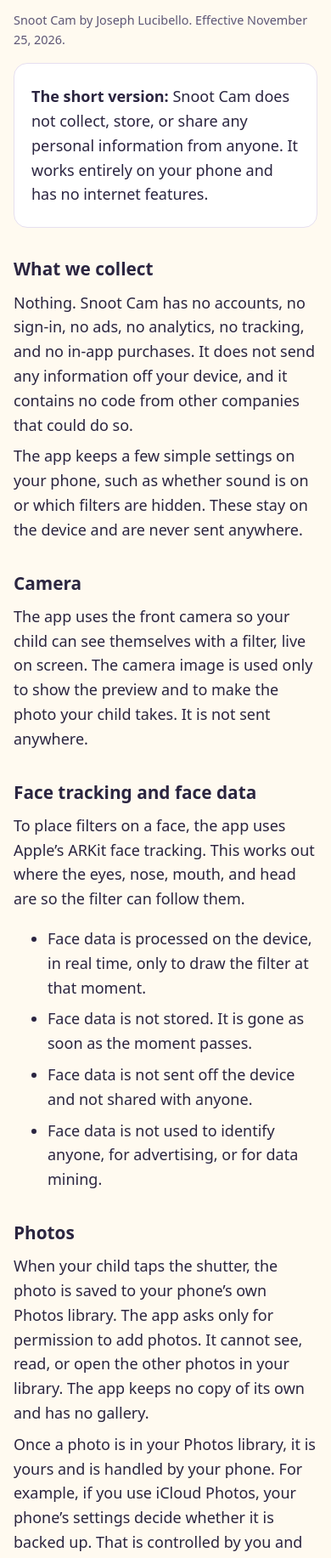
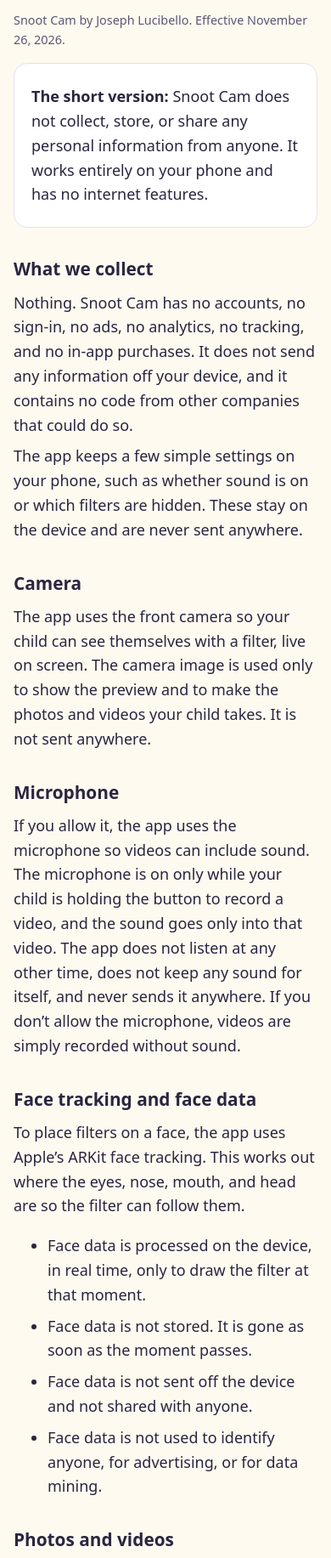
Before and after one commit to lucibelloj/snootcam, a plain HTML site: page privacy.html in a window 390 px wide. Shown: the part 111-1944 px from the top of the page at 85% size. Drawn offline with Linux system fonts and the light colour scheme.

Commit message:
Update privacy policy and support page for video and microphone

```diff
--- a/privacy.html
+++ b/privacy.html
@@ -25,7 +25,7 @@ footer{margin-top:2.5rem;color:var(--muted);font-size:.9rem}
 <main>
 <nav><a href="index.html">Home</a> <a href="privacy.html">Privacy Policy</a> <a href="support.html">Support</a></nav>
 <h1>Privacy Policy</h1>
-<p class="muted">Snoot Cam by Joseph Lucibello. Effective November 25, 2026.</p>
+<p class="muted">Snoot Cam by Joseph Lucibello. Effective November 26, 2026.</p>
 
 <div class="card"><p><strong>The short version:</strong> Snoot Cam does not collect, store, or share any personal information from anyone. It works entirely on your phone and has no internet features.</p></div>
 
@@ -34,7 +34,10 @@ footer{margin-top:2.5rem;color:var(--muted);font-size:.9rem}
 <p>The app keeps a few simple settings on your phone, such as whether sound is on or which filters are hidden. These stay on the device and are never sent anywhere.</p>
 
 <h2>Camera</h2>
-<p>The app uses the front camera so your child can see themselves with a filter, live on screen. The camera image is used only to show the preview and to make the photo your child takes. It is not sent anywhere.</p>
+<p>The app uses the front camera so your child can see themselves with a filter, live on screen. The camera image is used only to show the preview and to make the photos and videos your child takes. It is not sent anywhere.</p>
+
+<h2>Microphone</h2>
+<p>If you allow it, the app uses the microphone so videos can include sound. The microphone is on only while your child is holding the button to record a video, and the sound goes only into that video. The app does not listen at any other time, does not keep any sound for itself, and never sends it anywhere. If you don&rsquo;t allow the microphone, videos are simply recorded without sound.</p>
 
 <h2>Face tracking and face data</h2>
 <p>To place filters on a face, the app uses Apple&rsquo;s ARKit face tracking. This works out where the eyes, nose, mouth, and head are so the filter can follow them.</p>
@@ -45,9 +48,9 @@ footer{margin-top:2.5rem;color:var(--muted);font-size:.9rem}
 <li>Face data is not used to identify anyone, for advertising, or for data mining.</li>
 </ul>
 
-<h2>Photos</h2>
-<p>When your child taps the shutter, the photo is saved to your phone&rsquo;s own Photos library. The app asks only for permission to add photos. It cannot see, read, or open the other photos in your library. The app keeps no copy of its own and has no gallery.</p>
-<p>Once a photo is in your Photos library, it is yours and is handled by your phone. For example, if you use iCloud Photos, your phone&rsquo;s settings decide whether it is backed up. That is controlled by you and Apple, not by this app.</p>
+<h2>Photos and videos</h2>
+<p>When your child taps the shutter, the photo is saved to your phone&rsquo;s own Photos library. When your child presses and holds the shutter, a short video (up to 30 seconds) is recorded while they hold it and saved to the same place. The app asks only for permission to add to your library. It cannot see, read, or open the other photos and videos in your library. The app keeps no copy of its own and has no gallery: while a video is being made it exists only as a temporary file on the phone, which is deleted as soon as the video is in Photos (or if it cannot be saved).</p>
+<p>Once a photo or video is in your Photos library, it is yours and is handled by your phone. For example, if you use iCloud Photos, your phone&rsquo;s settings decide whether it is backed up. That is controlled by you and Apple, not by this app.</p>
 
 <h2>Third parties</h2>
 <p>There are none. Snoot Cam does not use third-party services, advertising, or analytics, and shares no information with anyone.</p>
```
Also changed, not shown: support.html (+5 -2 lines).
